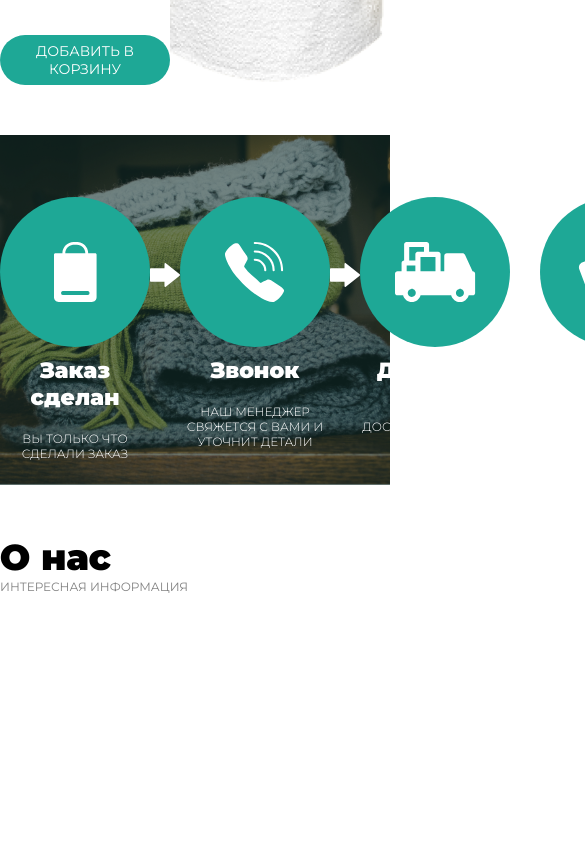
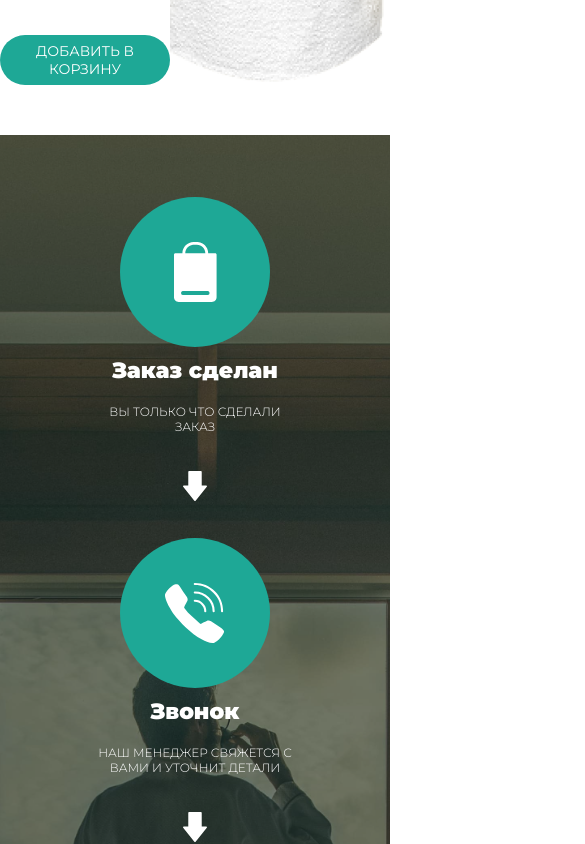
Before and after one commit to DreamSites/halat-shop, a Vue app: page / in a window 390 px wide. Shown: the part 3640-4484 px from the top of the page, 585 px wide, since content can reach past the window. Built offline with nearby package versions, Linux system fonts and the light colour scheme.

Commit message:
Оптимизация блока "Порядок заказа" под мобильные устройства

```diff
--- a/src/components/AboutOrder.vue
+++ b/src/components/AboutOrder.vue
@@ -96,4 +96,25 @@ export default {
 .nextArrow {
     margin: 66px 0 0;
 }
+
+@media (max-width: 955px) {
+  .aboutOrder {
+    background: url(../assets/aboutOrderVerticalBG.jpg) no-repeat center center / cover;
+    height: auto;
+  }
+  .blackLayer {
+    padding-bottom: 50px;
+  }
+  .aboutOrderContent {
+    grid-template-columns: auto;
+    grid-template-rows: repeat(4, auto 1fr) auto;
+  }
+  .nextArrow {
+    margin: 0 auto;
+    margin-top: 40px;
+    margin-bottom: 40px;
+    transform: rotate(90deg);
+  }
+}
+
 </style>
```
